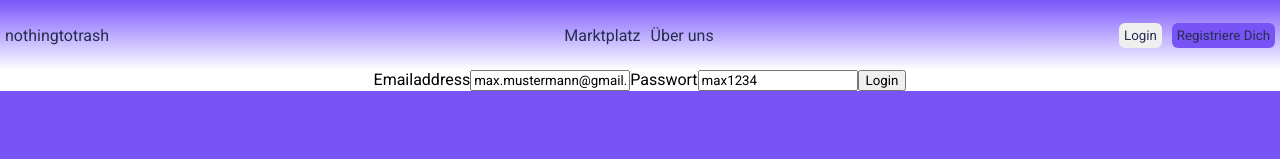
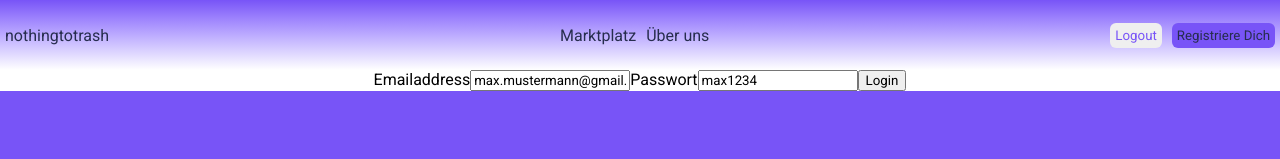
Before and after one commit to StephanPagel/nothing_to_trash, a React (Create React App) app in the folder frontend/: page /login in a window 1280 px wide. Shown: the top 159 px of the page. Built offline with nearby package versions, Linux system fonts and the light colour scheme; no server answers.

Commit message:
logout half done

```diff
--- a/frontend/src/App.js
+++ b/frontend/src/App.js
@@ -27,11 +27,10 @@ function App() {
 
   return (
     <div className="App">
-      <Navbar />
+      <Navbar errorMessageausLogin={errorMessage} setToken={setToken} />
       <Routes>
         <Route path="/" element={<Home />} />
         <Route path="login" element={<Login setToken={setToken} errorMessage={errorMessage} setErrorMessage={setErrorMessage} />} />
-        <Route path="marketplace" element={<Marketplace />} />
         <Route path="login" element={<Login setToken={setToken} />} />
         <Route
           path="marketplace"
--- a/frontend/src/components/LoginForm.jsx
+++ b/frontend/src/components/LoginForm.jsx
@@ -3,9 +3,7 @@ import { useNavigate } from "react-router-dom";
 import { apiBaseUrl } from "./../api";
 import "./loginForm.scss";
 
-const LoginForm = ({ setToken
-    // , errorMessage, setErrorMessage
-}) => {
+const LoginForm = ({ setToken, errorMessage, setErrorMessage }) => {
     const [email, setEmail] = useState("max.mustermann@gmail.com");
     const [password, setPassword] = useState("max1234");
 
@@ -27,12 +25,11 @@ const LoginForm = ({ setToken
             .then((res) => res.json())
             .then((result) => {
                 if (result.message) {
-                    return
-                    // setErrorMessage(result.message);
+                    return setErrorMessage(result.message);
                 }
 
                 setToken(result.accessToken);
-                // setErrorMessage(null);
+                setErrorMessage(null);
                 // Route noch anpassen Wohin soll das gehen?
                 navigate("/marketplace");
             });
@@ -60,11 +57,11 @@ const LoginForm = ({ setToken
                 Login
             </button>
 
-            {/* {errorMessage && (
+            {errorMessage && (
                 <div>
                     <p>{errorMessage}</p>
                 </div>
-            )} */}
+            )}
         </div>
     );
 };
--- a/frontend/src/components/Navbar.jsx
+++ b/frontend/src/components/Navbar.jsx
@@ -1,7 +1,22 @@
 import "./navbar.scss"
 import { Link } from 'react-router-dom'
+import { useNavigate } from "react-router-dom";
+import { apiBaseUrl } from "./../api";
 
-export default function Navbar() {
+export default function Navbar({ errorMessageausLogin, setToken }) {
+
+    const navigate = useNavigate();
+
+    const logout = () => {
+        fetch(apiBaseUrl + "users/logout",
+            { credentials: "include" })
+            .then((res) => {
+                console.log(res)
+                setToken(null);
+                navigate("/");
+            });
+    };
+
     return (
         <div className="navbar">
             <p><Link to="/">nothingtotrash</Link></p>
@@ -11,7 +26,16 @@ export default function Navbar() {
                     <li><Link to="/about_us">Über uns</Link></li>
                 </ul>
             </div>
-            <button className="navbar_btn_log"><Link to="/login">Login</Link></button>
+            {errorMessageausLogin && (
+                <button className="navbar_btn_log">
+                    <Link to="/login">Login</Link>
+                </button>
+
+
+            )}
+            {!errorMessageausLogin && (
+                <div><button className="navbar_btn_log" onClick={logout}>Logout</button></div>
+            )}
             <button className="navbar_btn"><Link to="/register">Registriere Dich</Link></button>
         </div >
     )
--- a/frontend/src/pages/Login.jsx
+++ b/frontend/src/pages/Login.jsx
@@ -6,7 +6,9 @@ export default function Login(props) {
     return (
         <div>
             <div>
-                <LoginForm setToken={props.setToken} />
+                <LoginForm setToken={props.setToken}
+                    errorMessage={props.errorMessage}
+                    setErrorMessage={props.setErrorMessage} />
             </div>
         </div>
     )
--- a/frontend/src/pages/Marketplace.jsx
+++ b/frontend/src/pages/Marketplace.jsx
@@ -16,7 +16,7 @@ export default function Marketplace(props) {
             </p>
             <Searchbar />
             <Sidebar />
-            {props.allProducts.map((product) =>(
+            {/* {props.allProducts.map((product) =>(
             <ProductCard
             key={product.id}
             img={product.filename}
@@ -25,7 +25,7 @@ export default function Marketplace(props) {
             description={product.description}
 
             />
-            ))}
+            ))} */}
         </div>
     )
 }
```
Also changed, not shown: 1 other file (tests, documents, lock files or other folders).
